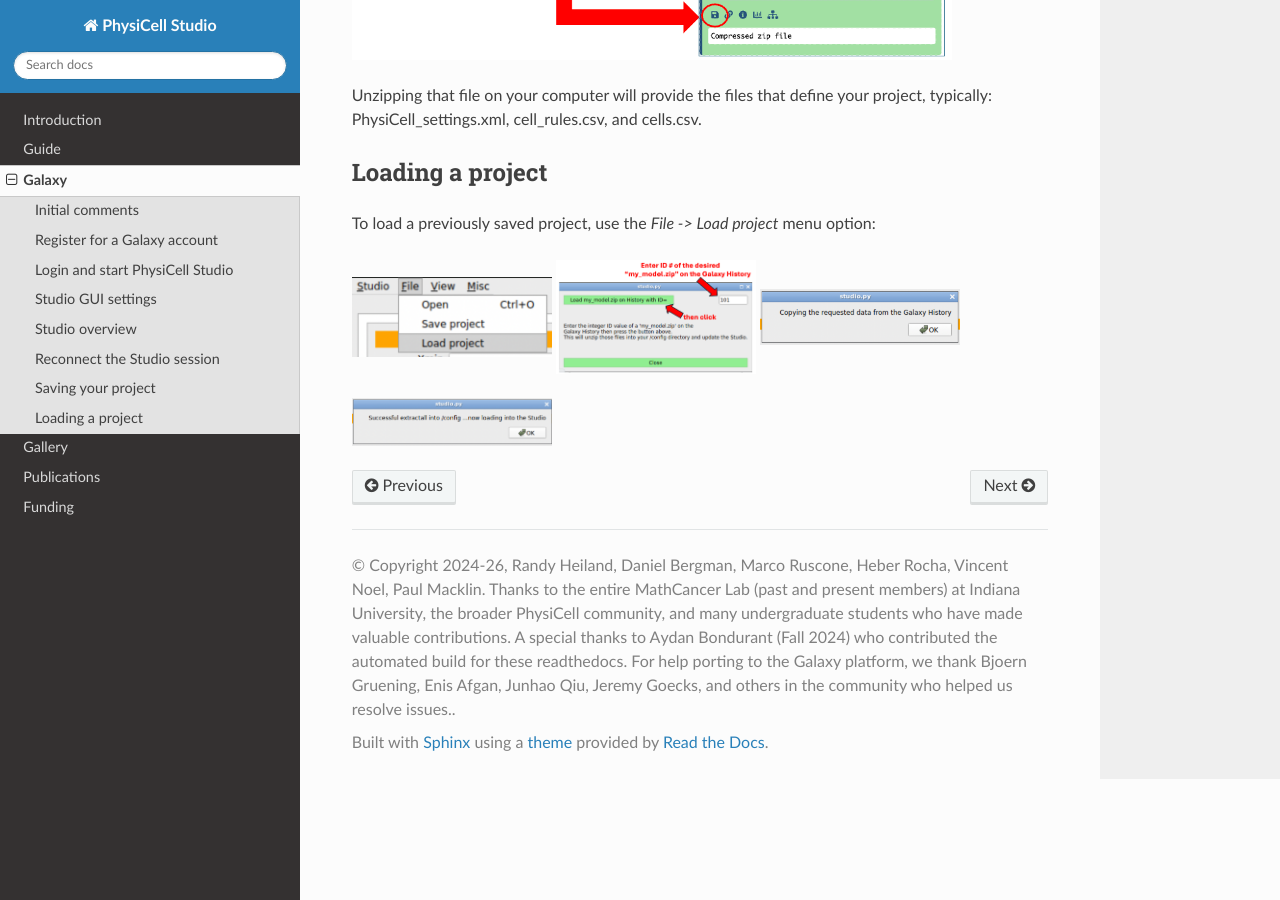
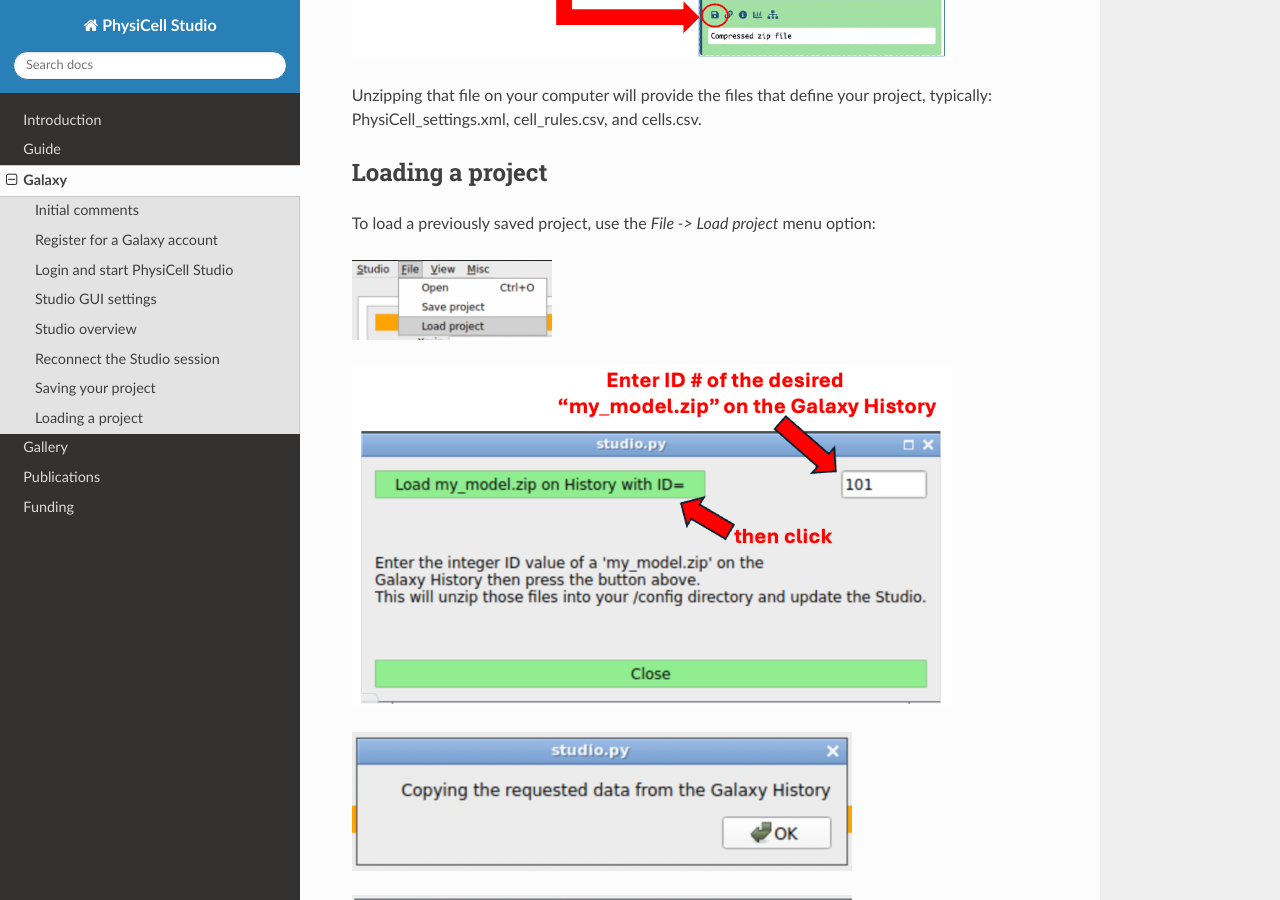
Before and after one commit to rheiland/Studio_rtd, a Sphinx documentation site: the page built from docs/source/galaxy.rst, in a window 1280 px wide and 900 px high, scrolled down 6138 px. Built offline with Sphinx 7.4.7 and the Read the Docs theme 3.1.0, drawn with Linux system fonts in a browser that asks for light colours.

Commit message:
update container

```diff
--- a/docs/source/galaxy.rst
+++ b/docs/source/galaxy.rst
@@ -117,10 +117,10 @@
    :width: 200px
 
 .. image:: ./galaxy_imgs/pcstudio_File_Load_proj_ui.png
-   :width: 200px
+   :width: 600px
 
 .. image:: ./galaxy_imgs/pcstudio_File_Load_proj_msg1.png
-   :width: 200px
+   :width: 500px
 
 .. image:: ./galaxy_imgs/pcstudio_File_Load_proj_msg2.png
-   :width: 200px
+   :width: 500px
```
